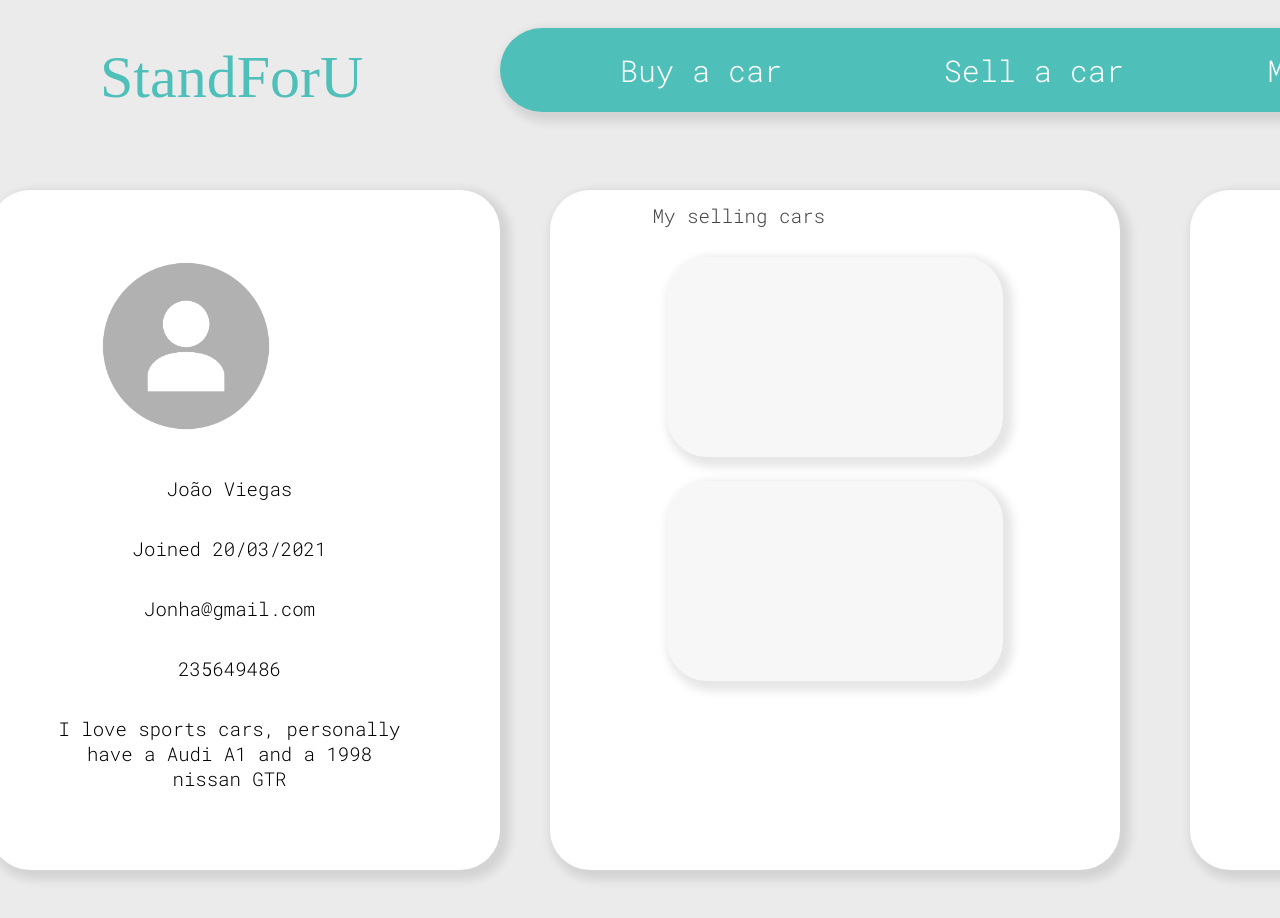
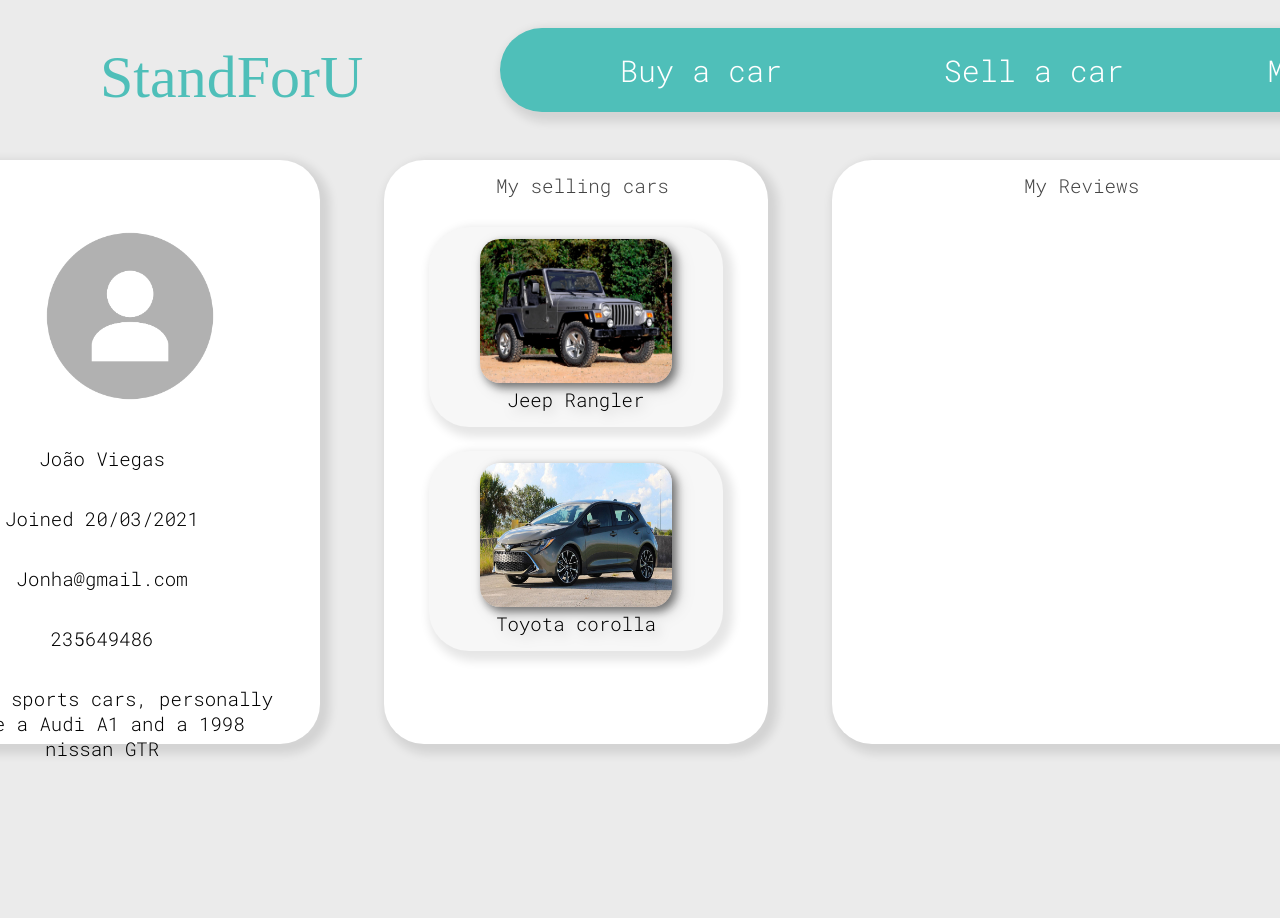
Before and after one commit to JoaoantonioViegas/StandForU, a React (Create React App) app in the folder standforu/: page /Profile in a window 1280 px wide. Shown: the top 918 px of the page. Built offline with nearby package versions, Linux system fonts and the light colour scheme; a web font is replaced by a local one.

Commit message:
almost completed profile Bruno pah manda as tuas cenas

```diff
--- a/standforu/src/components/pages/Profile.css
+++ b/standforu/src/components/pages/Profile.css
@@ -7,10 +7,10 @@
 
 .profile{
     position: absolute;
-    width: 510px;
-    height: 680px;
-    left: -10px;
-    top: 190px;
+    width: 30vw;
+    height: 73vh;
+    left: -5vw;
+    top: 20vh;
 
     background: #ffffff;
     box-shadow: 5px 5px 10px 5px rgba(0, 0, 0, 0.1);
@@ -19,10 +19,10 @@
 
 .mycars{
     position: absolute;
-    width: 570px;
-    height: 680px;
-    left: 550px;
-    top: 190px;
+    width: 30vw;
+    height: 73vh;
+    left: 30vw;
+    top: 20vh;
 
     background: #ffffff;
     box-shadow: 5px 5px 10px 5px rgba(0, 0, 0, 0.1);
@@ -32,10 +32,10 @@
 
 .myreviews{
     position: absolute;
-    width: 690px;
-    height: 680px;
-    left: 1190px;
-    top: 190px;
+    width: 62vw;
+    height: 73vh;
+    left: 65vw;
+    top: 20vh;
 
     background: #ffffff;
     box-shadow: 5px 5px 10px 5px rgba(0, 0, 0, 0.1);
@@ -46,7 +46,7 @@
     position: absolute;
 width: 359px;
 height: 411px;
-left: 60px;
+right: 3vw;
 top: 270px;
 
 font-family: 'Roboto Mono';
@@ -63,7 +63,7 @@ color: #000000;
     position: absolute;
 width: 359px;
 height: 411px;
-left: 60px;
+right: 3vw;
 top: 330px;
 
 font-family: 'Roboto Mono';
@@ -80,7 +80,7 @@ color: #000000;
     position: absolute;
 width: 359px;
 height: 411px;
-left: 60px;
+right: 3vw;
 top: 390px;
 
 font-family: 'Roboto Mono';
@@ -97,7 +97,7 @@ color: #000000;
     position: absolute;
 width: 359px;
 height: 411px;
-left: 60px;
+right: 3vw;
 top: 450px;
 
 font-family: 'Roboto Mono';
@@ -114,7 +114,7 @@ color: #000000;
     position: absolute;
 width: 359px;
 height: 411px;
-left: 60px;
+right: 3vw;
 top: 510px;
 
 font-family: 'Roboto Mono';
@@ -128,6 +128,7 @@ color: #000000;
 }
 
 .myselcars{
+justify-content: center;
 align-items: center;
 padding-top: 0vh;
 padding-left: 8vw;
@@ -143,14 +144,25 @@ text-align: center;
 color: #444444;
 }
 
+.myrev{
+    padding-left: 15vw;
+    font-family: 'Roboto Mono';
+    font-style: normal;
+    font-weight: 300;
+    font-size: 1.5vw;
+    /* line-height: 53px; */
+
+    color: #444444;
+    }
+
 .my1car{
+    display: flex;
     align-items: center;
     position: relative;
     margin:auto;
+    justify-content: center;
     top: 2vh;
-    padding-left: 10vw;
-    padding-right: 10vh;
-    width: 10vw;
+    width: 23vw;
     height: 25vh;
 
     background: #F7F7F7;
@@ -158,21 +170,24 @@ color: #444444;
     border-radius: 40px;
 }
 .car1{
+    justify-content: center;
     align-items: center;
-    display:block;
-    margin:auto;
+    position: relative;
+    text-align: center;
+    padding-bottom: 2vh;
+    width: 70vw;
     filter: drop-shadow(4px 4px 6px rgba(0, 0, 0, 0.25));
     border-radius: 20px;
     }
 
 .my2car{
+    display: flex;
     align-items: center;
     position: relative;
     margin:auto;
+    justify-content: center;
     top: 5vh;
-    padding-left: 10vw;
-    padding-right: 10vh;
-    width: 10vw;
+    width: 23vw;
     height: 25vh;
 
     background: #F7F7F7;
@@ -180,12 +195,11 @@ color: #444444;
     border-radius: 40px;
 }
 .car2{
-    position: absolute;
-    width: 400px;
-    height: 100px;
-    left: -15px;
-    top: -10px;
-
+    justify-content: center;
+    align-items: center;
+    position: relative;
+    text-align: center;
+    padding-bottom: 4vh;
     filter: drop-shadow(4px 4px 6px rgba(0, 0, 0, 0.25));
     border-radius: 20px;
     }
@@ -193,23 +207,26 @@ color: #444444;
 .imageprofcar{
     /* position: relative;
     align-items: center; */
-    display: block;
-    margin-right: 30%;
-    top: 10px;
+    /* display: block;
+    margin-right: 30%; */
+    /* top: 10px; */
     /* padding-left: 0px;
     padding-right: 0px; */
     width: 15vw;
-    height: 20vh;
+    height: 18vh;
     border-radius: 20px;
     box-shadow: 4px 4px 8px rgba(0, 0, 0, 0.411);
 }
 
 .letrascarro1{
-    position: absolute;
-    width: 359px;
-    height: 411px;
+    /* position: relative; */
+    width: 290px;
+    height: 11px;
     left: 90px;
-    top: 190px;
+    top: 0px;
+    /* centrar a div em relação a outra div */
+    margin: auto;
+    justify-content: center;
 
     font-family: 'Roboto Mono';
     font-style: normal;
@@ -225,7 +242,7 @@ color: #444444;
         position: absolute;
         width: 200px;
         height: 200px;
-        left: 7.5vw;
+        right: 7vw;
         top: 7vh;
 
 }
--- a/standforu/src/components/pages/Profile.js
+++ b/standforu/src/components/pages/Profile.js
@@ -23,19 +23,19 @@ function Profile (){
                 <h1 className="myselcars">My selling cars</h1>
                     <div className="my1car">
                         <div className="car1">
-                            {/* <img src={car1} alt="car1" className="imageprofcar"/> */}
-                            {/* <h2 className="letrascarro1">Jeep Rangler</h2> */}
+                            <img src={car1} alt="car1" className="imageprofcar"/>
+                            <h2 className="letrascarro1">Jeep Rangler</h2>
                         </div>
                     </div>
                     <div className="my2car">
-                        {/* <div className="car1">
+                        <div className="car1">
                             <img src={car2} alt="car1" className="imageprofcar"/>
                             <h2 className="letrascarro1">Toyota corolla</h2>
-                        </div> */}
+                        </div>
                     </div>
             </div>
             <div className="myreviews">
-
+                <h1 className="myrev">My Reviews</h1>
             </div>
         </div>
 
```
